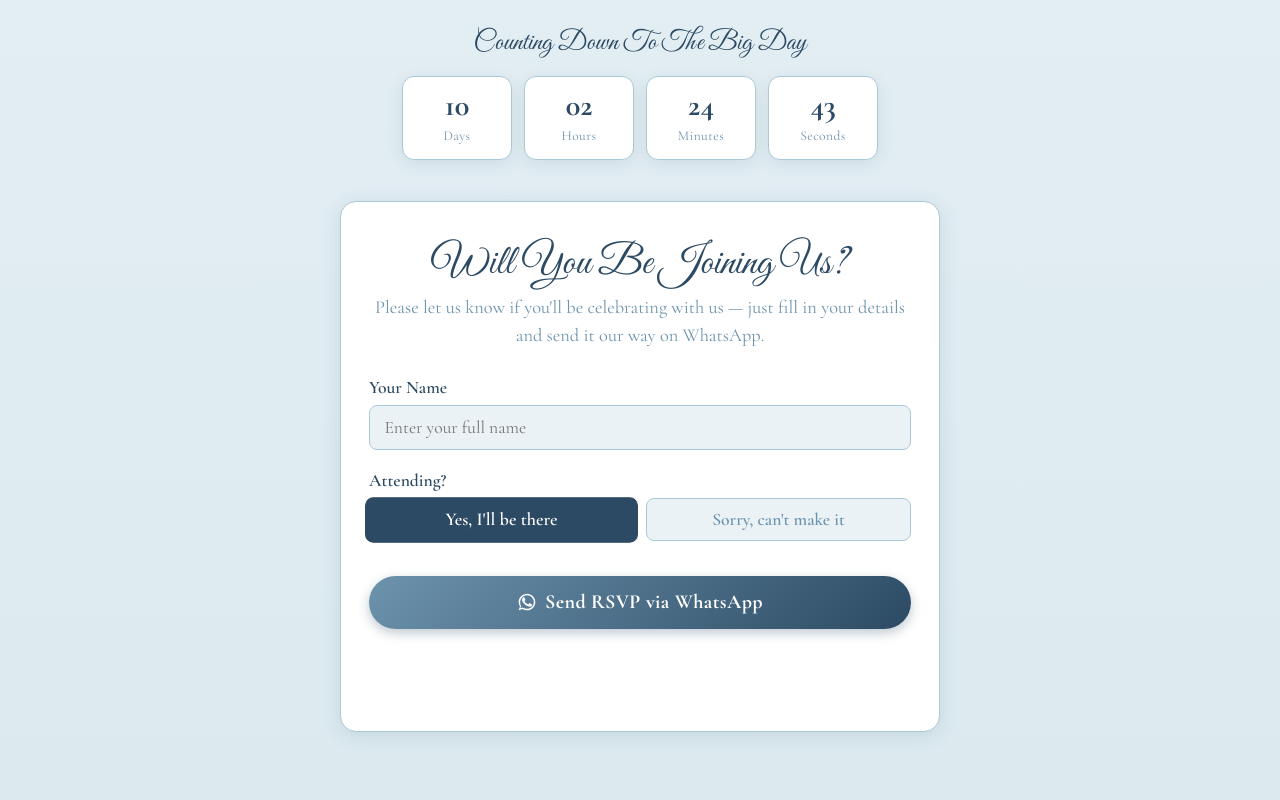
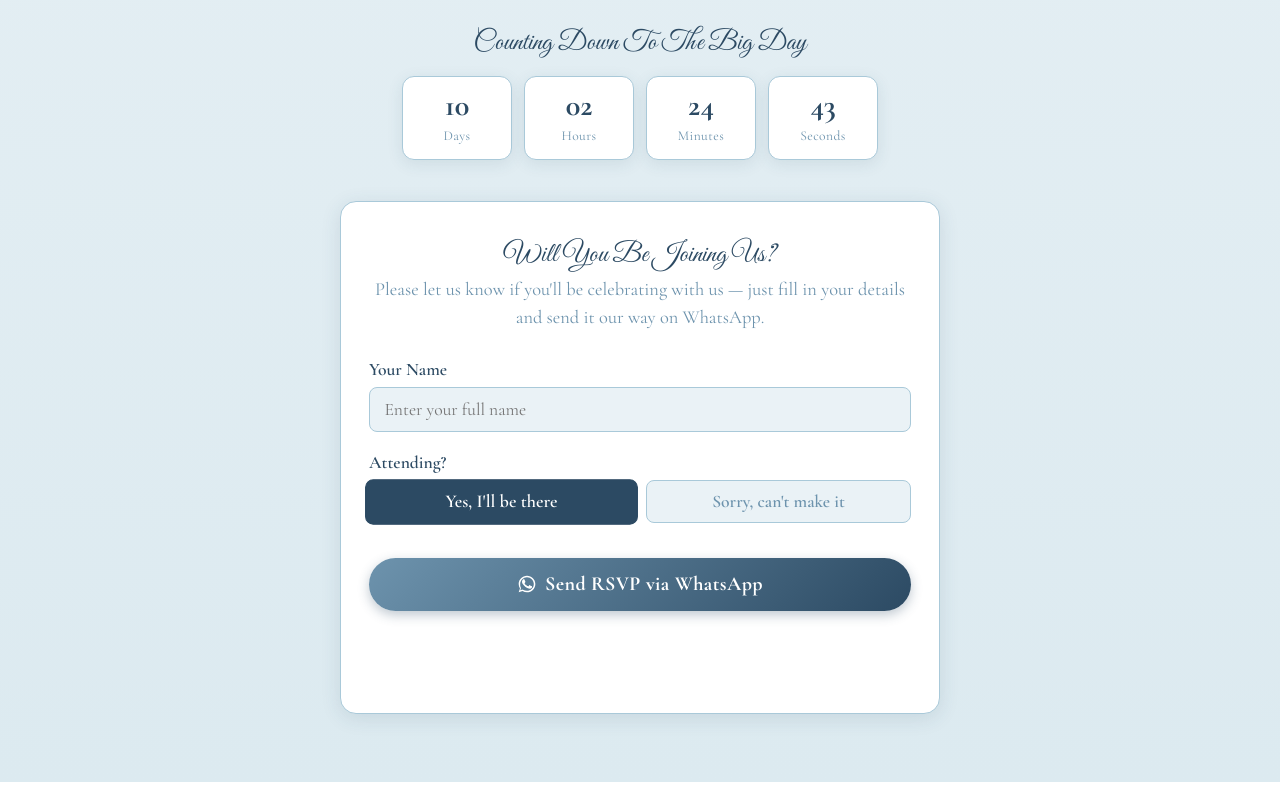
Before and after one commit to mozammal-hossain/sadiya-mozammal-reception-invitation, a plain HTML site: page index.html in a window 1280 px wide. Shown: the part 907-1707 px from the top of the page. Drawn offline with nearby package versions, Linux system fonts and the light colour scheme.

Commit message:
Reduce RSVP heading font size to match countdown heading

```diff
--- a/index.html
+++ b/index.html
@@ -143,7 +143,7 @@
   .rsvp-section h2 {
     font-family: 'Great Vibes', cursive;
     font-weight: 400;
-    font-size: 2.6rem;
+    font-size: 1.7rem;
     color: var(--deep-blue);
     margin: 0 0 0.25rem;
   }
```
